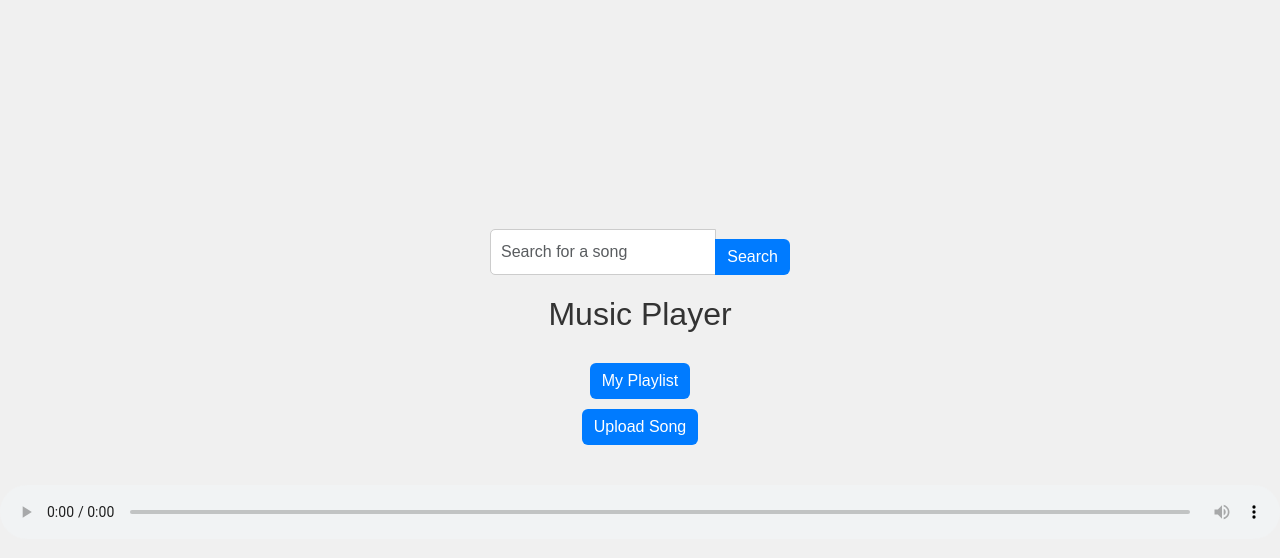
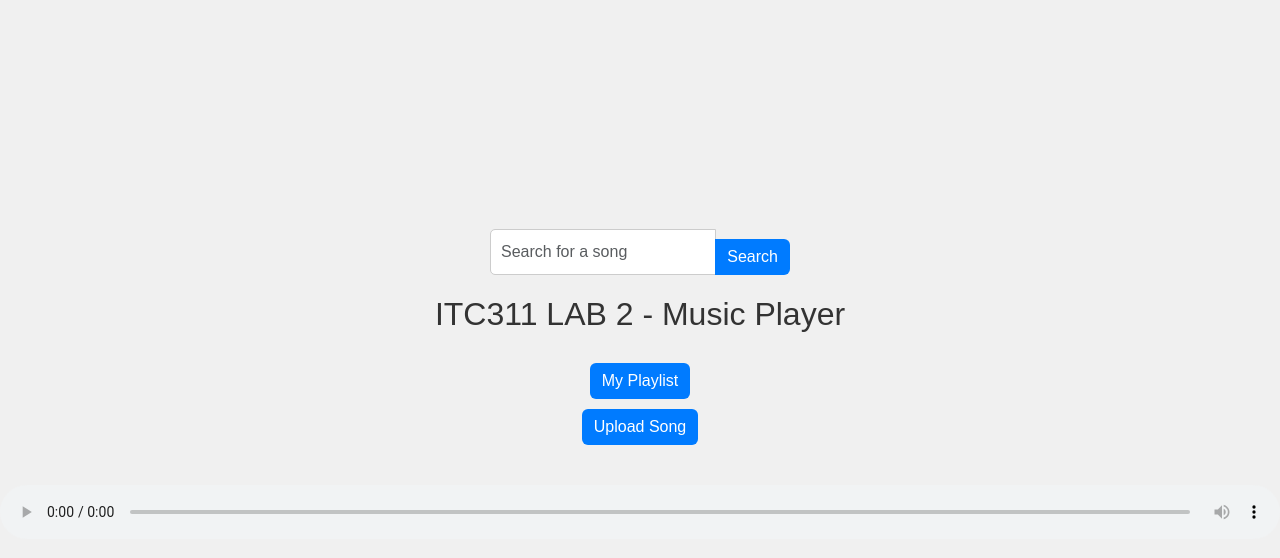
Before and after one commit to Marc-Andrei-Santos/ITC311_LAB2, a CodeIgniter 4 app: the page made by app/Views/MainMusic.php in a window 1280 px wide. Shown: the top 558 px of the page. Run offline with PHP 8.4 and a stand-in for CodeIgniter, Linux system fonts and the light colour scheme; the template is opened without the code that fills it, so the values that code supplies are empty; some libraries are stand-ins or nearby versions.

Commit message:
initial commit

```diff
--- a/app/Views/MainMusic.php
+++ b/app/Views/MainMusic.php
@@ -4,7 +4,7 @@
 <head>
     <meta charset="UTF-8">
     <meta name="viewport" content="width=device-width, initial-scale=1.0">
-    <title>Music Player</title>
+    <title>LAB 2 - MUSIC PLAYER</title>
     <link rel="stylesheet" type="text/css" href="<?= base_url('public/include/styles.css') ?>">
     <link href="https://cdn.jsdelivr.net/npm/bootstrap@5.3.1/dist/css/bootstrap.min.css" rel="stylesheet">
     <script src="https://cdn.jsdelivr.net/npm/bootstrap@5.3.1/dist/js/bootstrap.bundle.min.js"></script>
@@ -12,7 +12,6 @@
     <script src="<?= base_url('public/include/js/script.js') ?>"></script>
 
     <style>
-        /* Global Styles */
 
         body {
             font-family: 'Arial', sans-serif;
@@ -85,7 +84,7 @@
             background-color: #0056b3;
         }
 
-        /* Music Player Styles */
+        /* Music Styles */
 
         #player-container {
             max-width: 400px;
@@ -124,8 +123,6 @@
             background-color: #007bff;
             color: #fff;
         }
-
-        /* Additional Styles */
 
         .button-space {
             margin-right: 10px;
@@ -170,7 +167,7 @@
         </div>
     </form>
 
-    <h1>Music Player</h1>
+    <h1>ITC311 LAB 2 - Music Player</h1>
     <button type="button" class="btn btn-primary" data-bs-toggle="modal" data-bs-target="#exampleModal">
         My Playlist
     </button>
```
